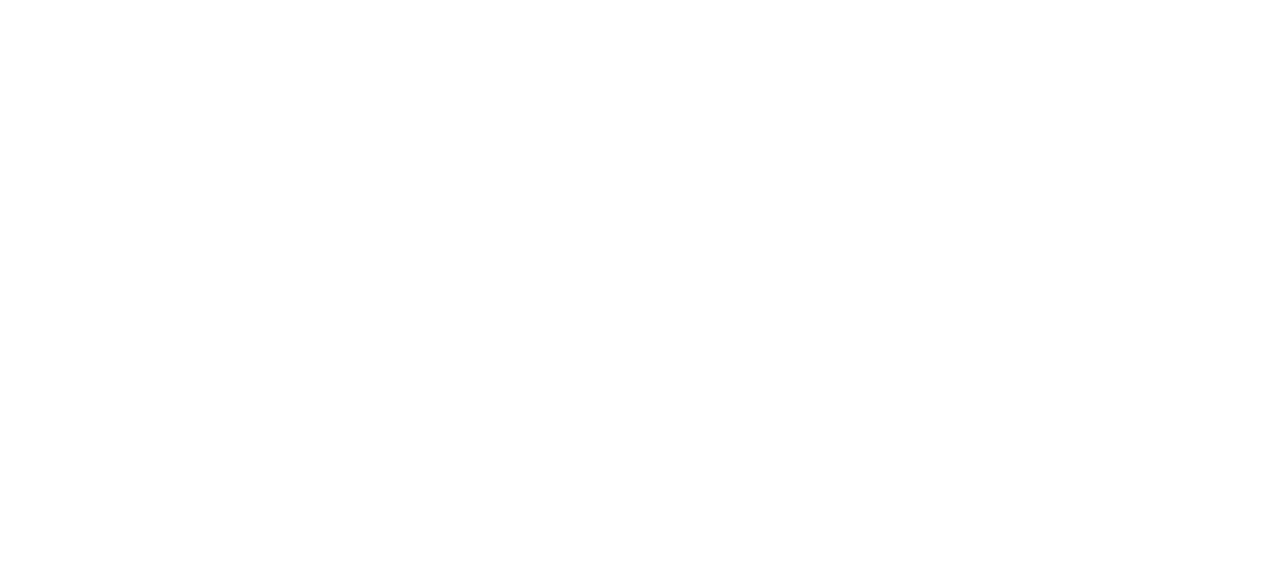
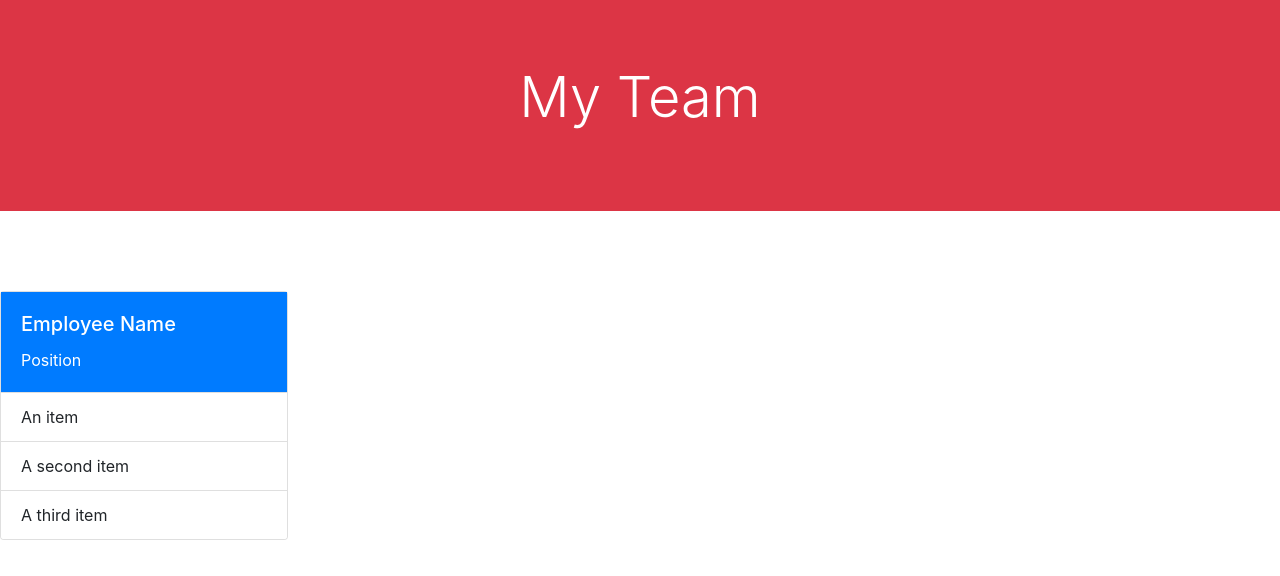
Before and after one commit to Shalah/team-profile-generator, a plain HTML site: page index.html in a window 1280 px wide. Drawn offline with nearby package versions, Linux system fonts and the light colour scheme.

Commit message:
Added the card and the header of the page that will be used for the team

```diff
--- a/index.html
+++ b/index.html
@@ -5,8 +5,33 @@
     <meta http-equiv="X-UA-Compatible" content="IE=edge">
     <meta name="viewport" content="width=device-width, initial-scale=1.0">
     <title>Document</title>
+    <link rel="stylesheet" href="https://cdn.jsdelivr.net/npm/bootstrap@4.6.1/dist/css/bootstrap.min.css" integrity="sha384-zCbKRCUGaJDkqS1kPbPd7TveP5iyJE0EjAuZQTgFLD2ylzuqKfdKlfG/eSrtxUkn" crossorigin="anonymous">
 </head>
 <body>
 
+    <!-- This is the header -->
+    <div class="jumbotron jumbotron-fluid bg-danger text-white">
+        <div class="container">
+          <h1 class="display-4 d-flex justify-content-center">My Team</h1>
+          <p class="lead"></p>
+        </div>
+    </div>
+
+    <br>
+    <br>
+
+    <!-- This is the div for the cards -->
+    <div class="card float-center" style="width: 18rem;">
+        <div class="card-body bg-primary text-white">
+          <h5 class="card-title">Employee Name</h5>
+          <p class="card-text">Position</p>
+        </div>
+        <ul class="list-group list-group-flush">
+          <li class="list-group-item">An item</li>
+          <li class="list-group-item">A second item</li>
+          <li class="list-group-item">A third item</li>
+        </ul>
+    </div>
+
 </body>
 </html>
```
